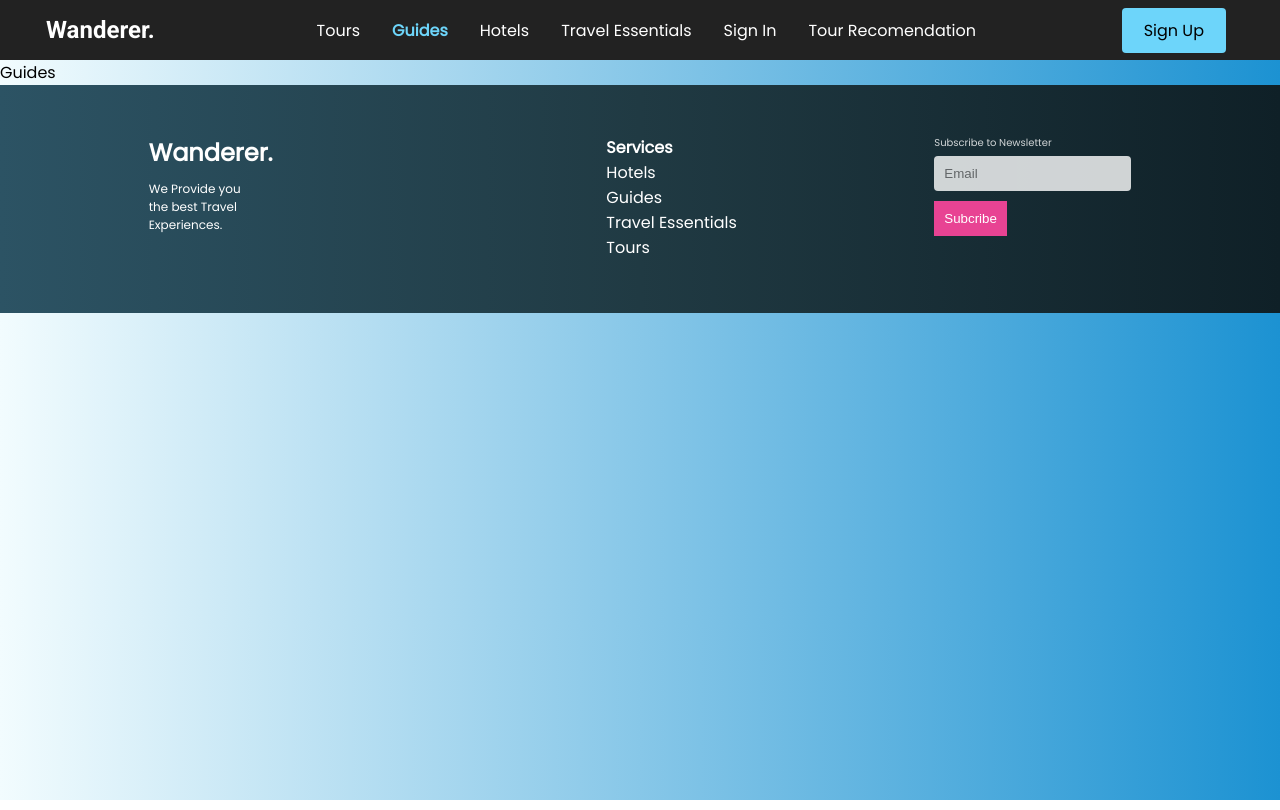
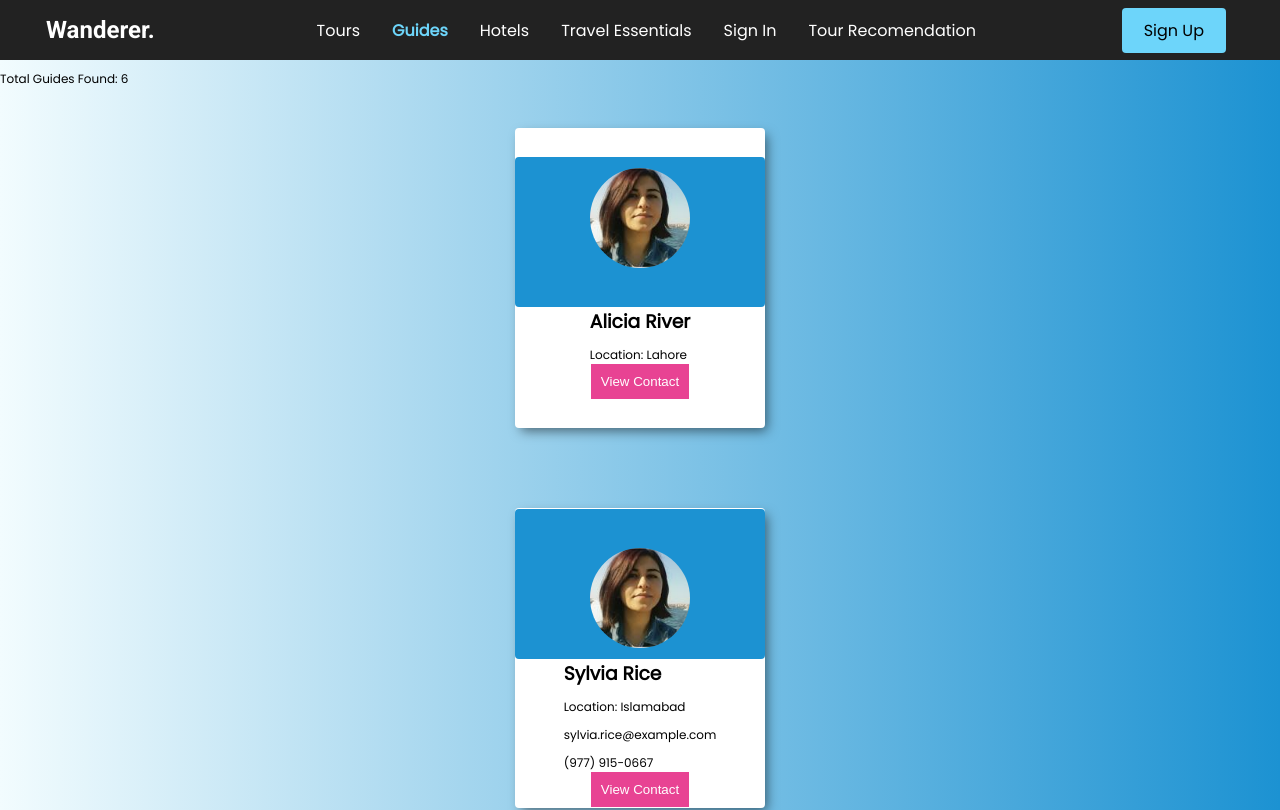
Before and after one commit to ahsanrana023/Wanderer-Application, a React (Create React App) app in the folder wanderer-project/: page /guides in a window 1280 px wide. Shown: the top 810 px of the page. Built offline with nearby package versions, Linux system fonts and the light colour scheme.

Commit message:
Guides-module
Guides module initial working completed

```diff
--- a/wanderer-project/src/Pages/Guides.jsx
+++ b/wanderer-project/src/Pages/Guides.jsx
@@ -1,7 +1,24 @@
 import React from "react";
-
-function Guides() {
-  return <div>Guides</div>;
+import GuideCard from "../components/GuideCard.js";
+import data from "../guidedata.js";
+import "./guides.css";
+export default function Guides() {
+  const guides = data.map((item) => {
+    return (
+      <GuideCard
+        key={item.id}
+        name={item.name}
+        location={item.location}
+        phone={item.phone}
+        email={item.email}
+        isContact={item.isContact}
+      />
+    );
+  });
+  return (
+    <div className="guide">
+      <p className="guidedata">Total Guides Found: {data.length}</p>
+      {guides}
+    </div>
+  );
 }
-
-export default Guides;
--- a/wanderer-project/src/components/Footer.js
+++ b/wanderer-project/src/components/Footer.js
@@ -1,6 +1,6 @@
 import React from "react";
 import "./footer.css";
-import { Link } from "react-router-dom";
+
 export default function Footer() {
   return (
     <div className="footer">
--- /dev/null
+++ b/wanderer-project/src/components/GuideCard.js
@@ -0,0 +1,35 @@
+import React from "react";
+import "./guidecard.css";
+import guide1 from "../../src/images/Guide1.jpg";
+export default function GuideCard(props) {
+  const [guide, setguide] = React.useState(props);
+  console.log(guide.name);
+  function toggleInfo() {
+    setguide(() => {
+      return {
+        ...guide,
+        isContact: !guide.isContact,
+      };
+    });
+  }
+  return (
+    <div className="guidecard">
+      <div className="guide--card">
+        <div className="guidecard--header">
+          <img src={guide1} className="guidecard--img" alt="Guide" />
+        </div>
+        <div className="guidecard--data">
+          <h3>{guide.name}</h3>
+          <p>Location: {guide.location}</p>
+          {guide.isContact === true && <p>{guide.email}</p>}
+          {guide.isContact === true && <p>{guide.phone}</p>}
+        </div>
+        <div className="guidecard--btn">
+          <button onClick={toggleInfo} className="guide--btn">
+            View Contact
+          </button>
+        </div>
+      </div>
+    </div>
+  );
+}
--- /dev/null
+++ b/wanderer-project/src/components/guidecard.css
@@ -0,0 +1,58 @@
+body {
+  margin: 0;
+  padding: 0;
+  box-sizing: border-box;
+  font-family: "Poppins", sans-serif;
+}
+.guidecard {
+  display: flex;
+  justify-content: center;
+  align-items: center;
+}
+.guide--card {
+  width: 250px;
+  height: 300px;
+  background-color: #fff;
+  border-radius: 4px;
+  margin: 40px;
+  position: relative;
+  display: flex;
+  flex-direction: column;
+  justify-content: center;
+  align-items: center;
+  box-shadow: 4px 5px 12px -2px rgba(0, 0, 0, 0.51);
+  -webkit-box-shadow: 4px 5px 12px -2px rgba(0, 0, 0, 0.51);
+  -moz-box-shadow: 4px 5px 12px -2px rgba(0, 0, 0, 0.51);
+}
+.guidecard--header {
+  width: 100%;
+  height: 50%;
+  background-color: #1c92d2;
+  border-radius: 4px;
+}
+.card--data {
+  width: 100%;
+  height: 50%;
+  margin-top: 55px;
+  text-align: center;
+}
+.guidecard--data > p {
+  font-size: 12px;
+}
+.guidecard--img {
+  width: 100px;
+  height: 100px;
+  border-radius: 50%;
+  position: absolute;
+  top: 30%;
+  left: 50%;
+  transform: translate(-50%, -50%);
+}
+guidecard--btn > button {
+  background-color: #1c92d2;
+  color: #fff;
+  border: none;
+  padding: 5px;
+  margin: 5px;
+  border-radius: 4px;
+}
--- /dev/null
+++ b/wanderer-project/src/guidedata.js
@@ -0,0 +1,50 @@
+export default [
+  {
+    id: 1,
+    name: "Alicia River",
+    location: "Lahore",
+    email: "alicia.rivera@example.com",
+    phone: "(459) 239-2229",
+    isContact: false,
+  },
+  {
+    id: 2,
+    name: "Sylvia Rice",
+    location: "Islamabad",
+    email: "sylvia.rice@example.com",
+    phone: "(977) 915-0667",
+    isContact: true,
+  },
+  {
+    id: 3,
+    name: "Sylvia Rice",
+    location: "Islamabad",
+    email: "sylvia.rice@example.com",
+    phone: "(977) 915-0667",
+    isContact: true,
+  },
+  {
+    id: 4,
+    name: "Sylvia Rice",
+    location: "Islamabad",
+    email: "sylvia.rice@example.com",
+    phone: "(977) 915-0667",
+    isContact: true,
+  },
+  {
+    id: 5,
+    name: "Sylvia Rice",
+    location: "Islamabad",
+    email: "sylvia.rice@example.com",
+    phone: "(977) 915-0667",
+    isContact: true,
+  },
+  {
+    id: 6,
+    name: "Sylvia Rice",
+    location: "Islamabad",
+    email: "sylvia.rice@example.com",
+    phone: "(977) 915-0667",
+    isContact: true,
+  },
+];
```
Also changed, not shown: wanderer-project/src/Pages/guides.css (added), wanderer-project/src/images/Guide1.jpg (added).
